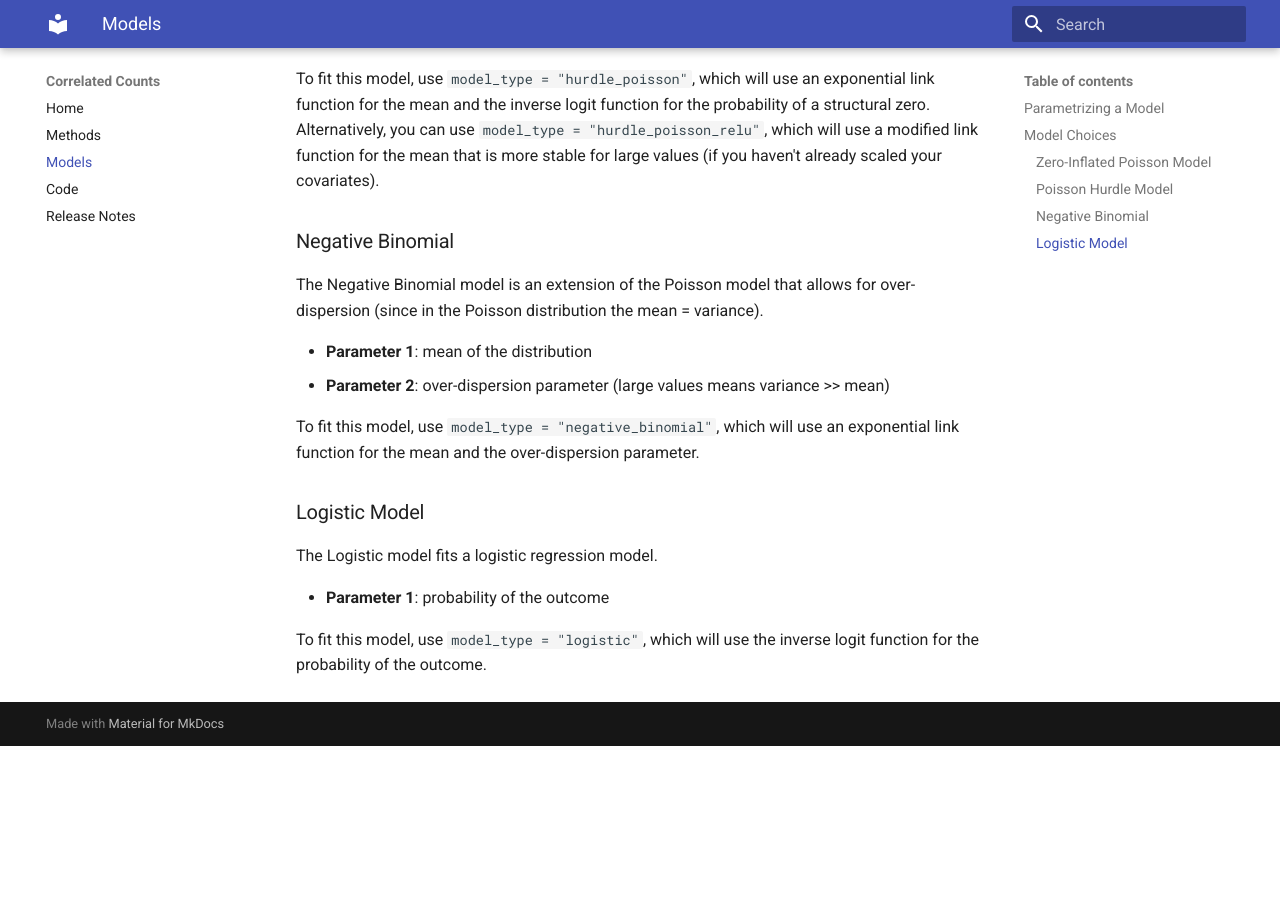
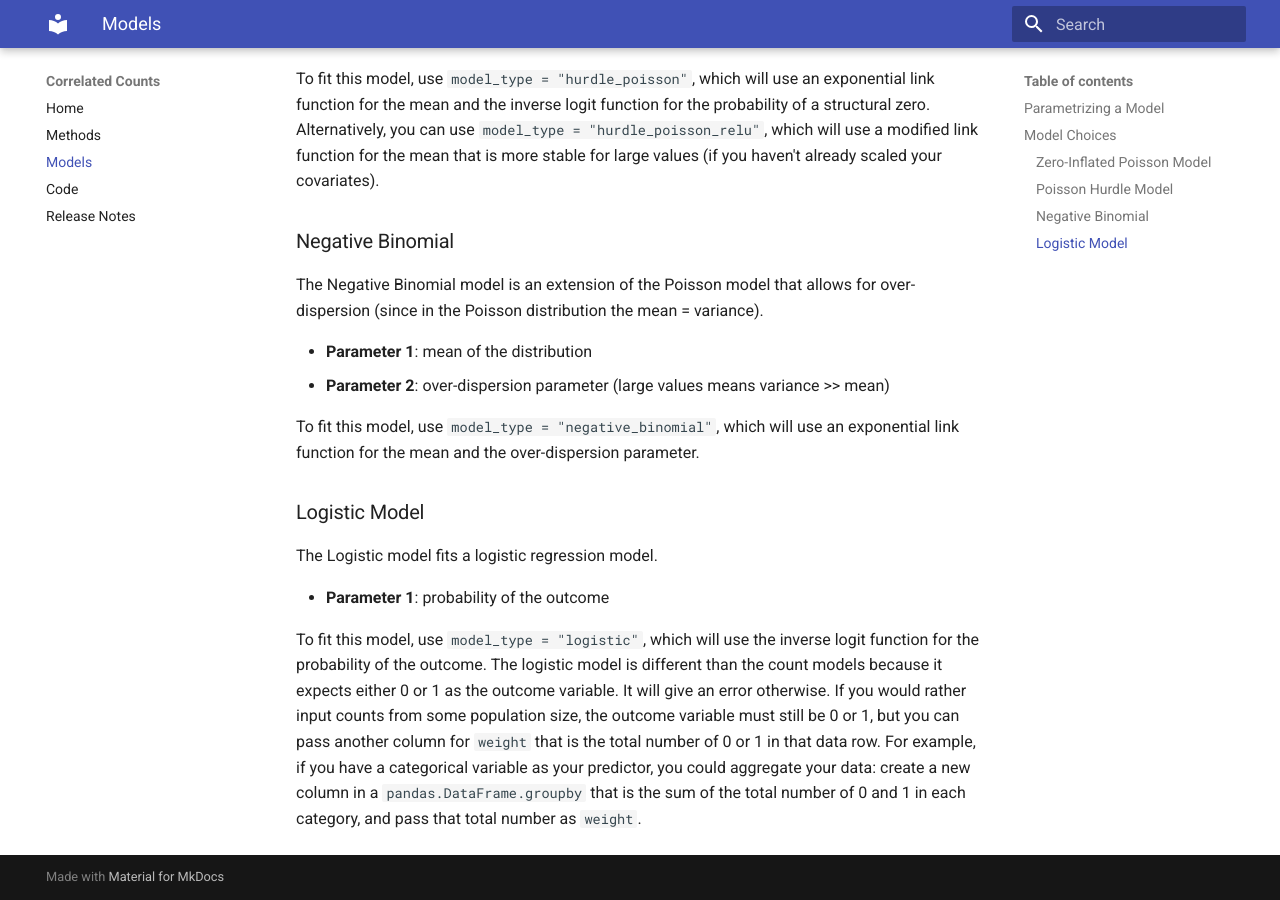
Before and after one commit to ihmeuw-msca/CorrelatedCounts, an MkDocs documentation site: the page built from docs/models.md, in a window 1280 px wide and 900 px high, scrolled down 1426 px. Built offline with MkDocs 1.6.1 and Material for MkDocs 9.7.7, drawn with Linux system fonts in a browser that asks for light colours; formulas are drawn with MathJax 3; before the commit the page ends 2172 px from its top, so only the background shows below that.

Commit message:
Some more info on logistic regression.

```diff
--- a/docs/models.md
+++ b/docs/models.md
@@ -59,3 +59,7 @@ The Logistic model fits a logistic regression model.
 - **Parameter 1**: probability of the outcome
 
 To fit this model, use `model_type = "logistic"`, which will use the inverse logit function for the probability of the outcome.
+The logistic model is different than the count models because it expects either 0 or 1 as the outcome variable. It will give an error otherwise.
+If you would rather input counts from some population size, the outcome variable must still be 0 or 1, but you can pass another column
+for `weight` that is the total number of 0 or 1 in that data row. For example, if you have a categorical variable as your predictor, you
+could aggregate your data: create a new column in a `pandas.DataFrame.groupby` that is the sum of the total number of 0 and 1 in each category, and pass that total number as `weight`.
```
Also changed, not shown: docs/methods.md (+3 -0 lines).
